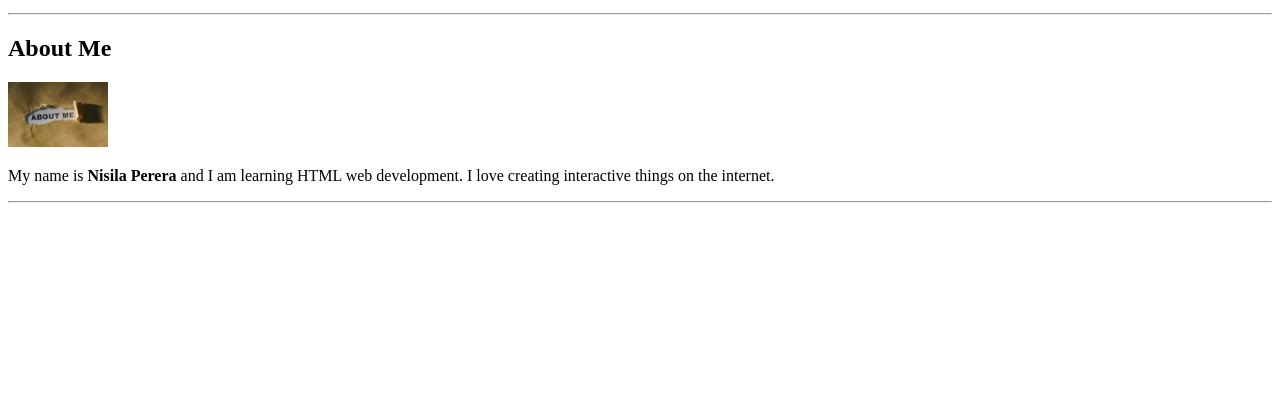
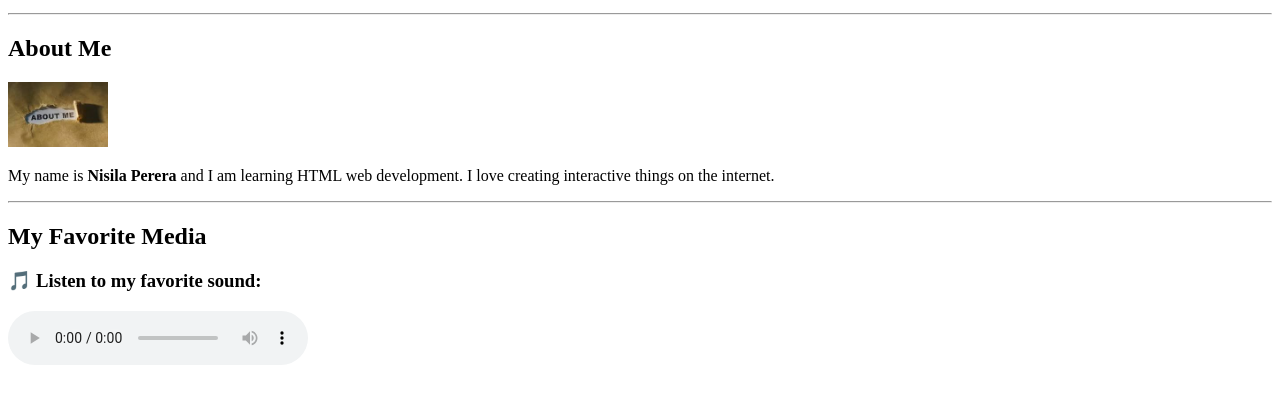
Before and after one commit to hirun-hsdz/My-Awesome-Profile-Quiz, a plain HTML site: page index.html in a window 1280 px wide. Shown: the part 102-506 px from the top of the page. Drawn offline with Linux system fonts and the light colour scheme.

Commit message:
add a audio

```diff
--- a/index.html
+++ b/index.html
@@ -21,5 +21,14 @@
 
     <hr>
 
+    <h2>My Favorite Media</h2>
+
+    <h3>🎵 Listen to my favorite sound:</h3>
+
+    <audio controls>
+        <source src="Aylex - This Is Phonk (freetouse.com).mp3" type="audio/mpeg">
+        Your browser does not support the audio element.
+    </audio>
+
 </body>
 </html>
```
Also changed, not shown: 1 other file.
